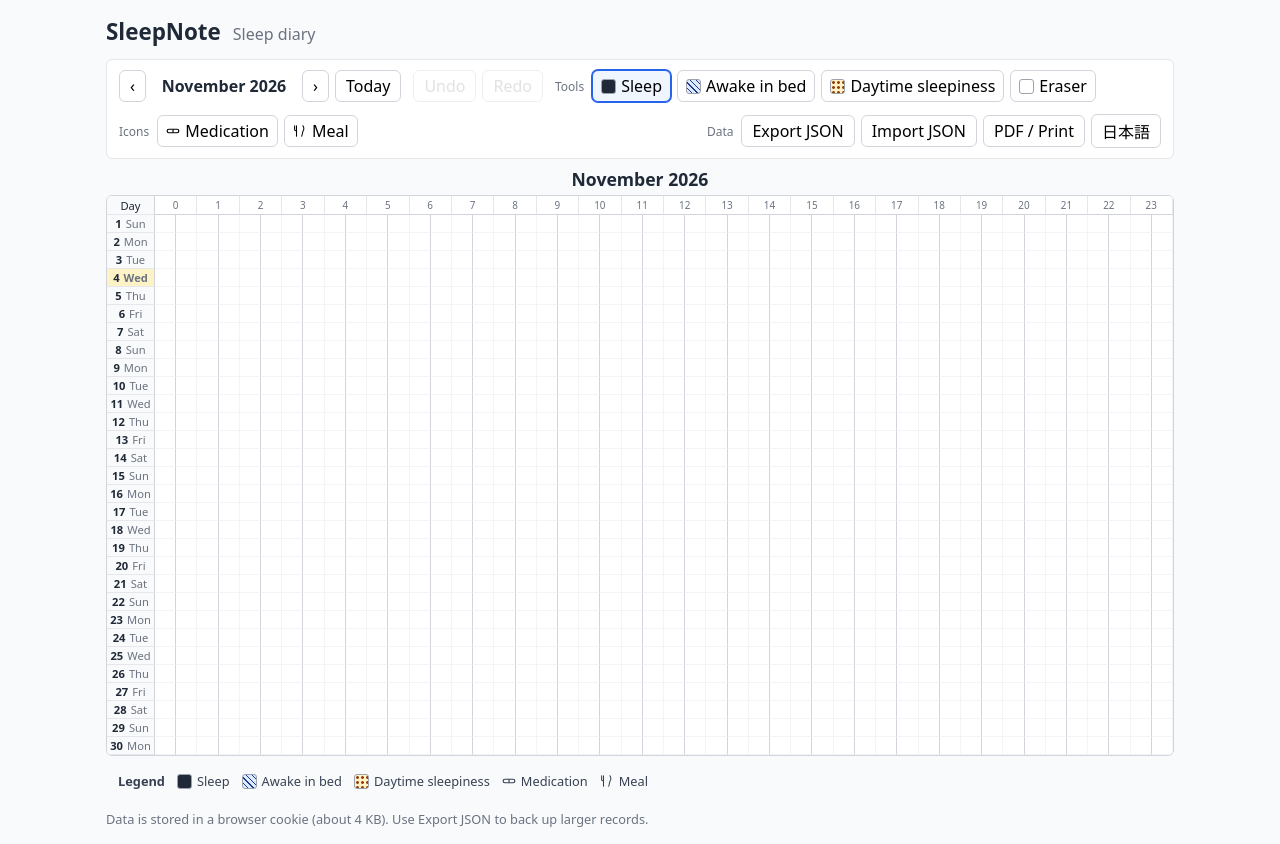
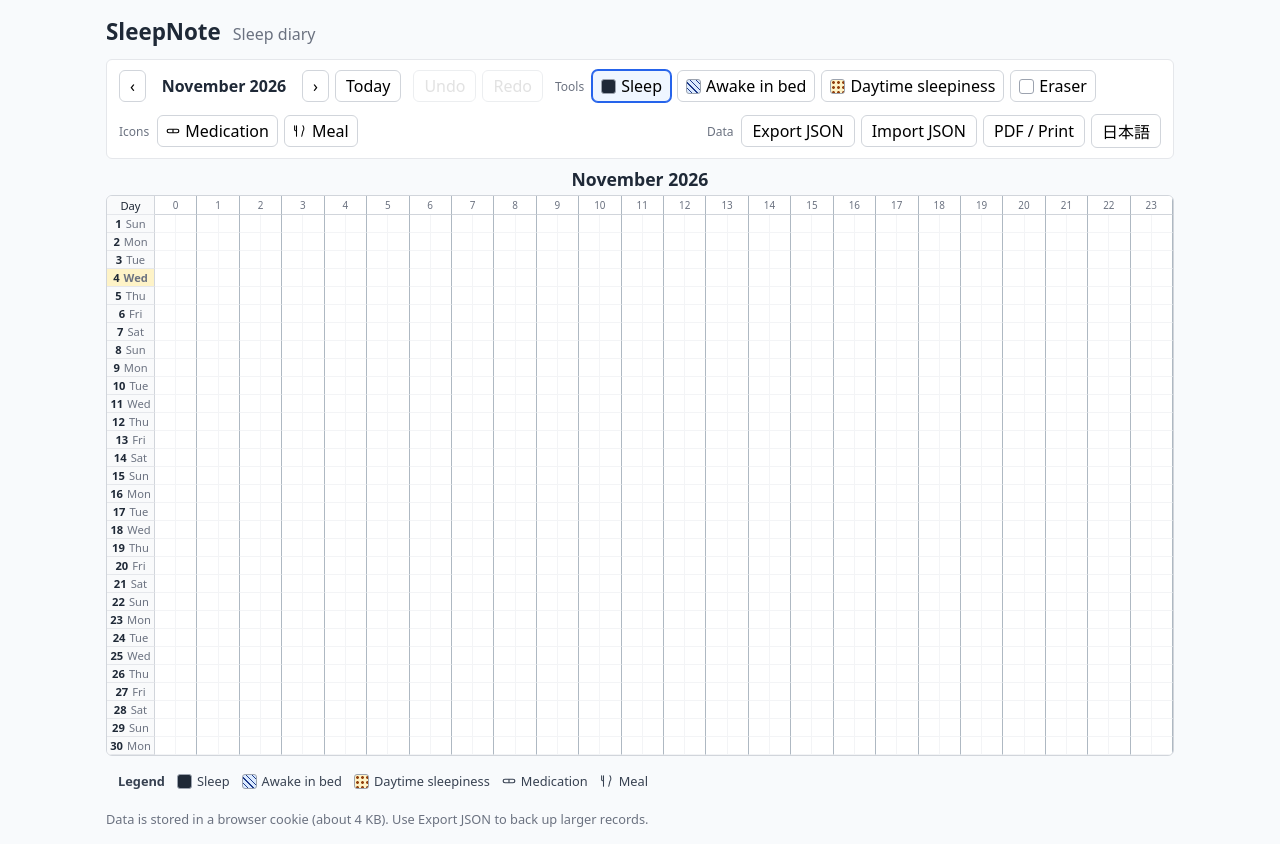
Before and after one commit to konbraphat51/SleepNote, a Vue app: page / in a window 1280 px wide. Built offline with nearby package versions, Linux system fonts and the light colour scheme.

Commit message:
style: darken hour boundaries and lighten 30-minute lines

```diff
--- a/src/Components/SlotCell.vue
+++ b/src/Components/SlotCell.vue
@@ -16,10 +16,11 @@ export default {
     const fillClass = computed(() =>
       props.state === SlotState.Empty ? '' : `fill-${props.state}`,
     )
-    const isHour = computed(() => props.slot % 2 === 0)
+    // The cell's right edge is an hour boundary on odd slots (slot 1 → 01:00, slot 3 → 02:00, …).
+    const isHourBoundary = computed(() => props.slot % 2 === 1)
     const hasMedication = computed(() => props.icons.some((i) => i.type === IconType.Medication))
     const hasMeal = computed(() => props.icons.some((i) => i.type === IconType.Meal))
-    return { fillClass, isHour, hasMedication, hasMeal }
+    return { fillClass, isHourBoundary, hasMedication, hasMeal }
   },
 }
 </script>
@@ -27,7 +28,7 @@ export default {
 <template>
   <div
     class="slot-cell"
-    :class="[fillClass, { 'slot-cell--hour': isHour }]"
+    :class="[fillClass, { 'slot-cell--hour': isHourBoundary }]"
     :data-day="day"
     :data-slot="slot"
   >
--- a/src/assets/main.css
+++ b/src/assets/main.css
@@ -60,6 +60,8 @@ button {
 :root {
   --diary-label-col: 3rem;
   --diary-cols: 48;
+  --diary-line-soft: #f3f4f6; /* 30-minute sub-division (light) */
+  --diary-line-strong: #aeb8c2; /* hour boundary (dark) */
 }
 
 /* Swatch used in the toolbar and legend. */
@@ -115,7 +117,7 @@ button {
   font-size: 0.62rem;
   color: #6b7280;
   background: #ffffff;
-  border-right: 1px solid #e5e7eb;
+  border-right: 1px solid var(--diary-line-strong);
   border-bottom: 1px solid #d1d5db;
 }
 
@@ -127,12 +129,12 @@ button {
   align-items: center;
   justify-content: center;
   height: 18px;
-  border-right: 1px solid #f3f4f6;
+  border-right: 1px solid var(--diary-line-soft);
   border-bottom: 1px solid #f3f4f6;
 }
 
 .slot-cell--hour {
-  border-right-color: #d1d5db;
+  border-right-color: var(--diary-line-strong);
 }
 
 .slot-cell__icon {
```
